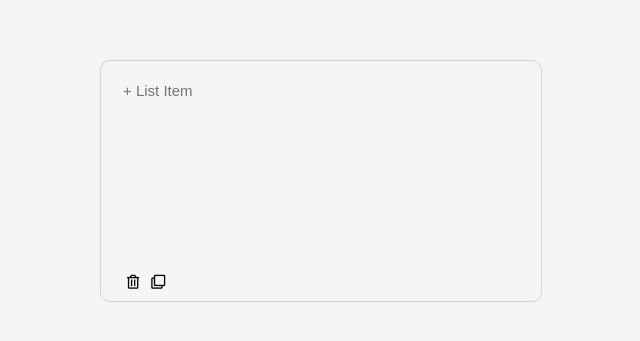
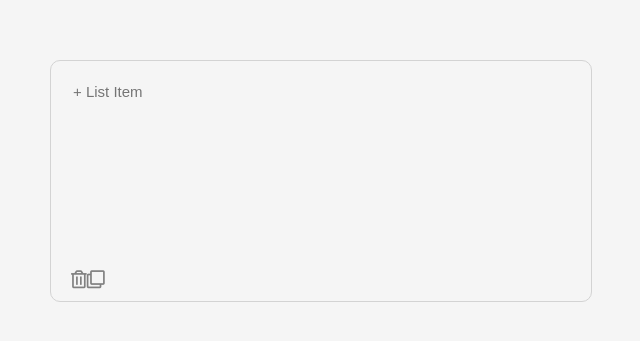
Before and after one commit to dsnair/google-keep-clone, a React (Create React App) app: page / in a window 1280 px wide. Shown: the part 219-560 px from the top of the page, without its empty margins (319-959 px from the left). Built offline with nearby package versions, Linux system fonts and the light colour scheme.

Commit message:
customize checkbox

```diff
--- a/src/App.css
+++ b/src/App.css
@@ -1,9 +1,10 @@
-.app {
-  min-width: 400px;
+#root {
+  width: 500px;
   min-height: 200px;
   padding: 20px;
   border: 1px solid lightgrey;
   border-radius: 10px;
+  font-size: 18px;
   position: relative;
 }
 
@@ -11,30 +12,35 @@
   display: flex;
   justify-content: space-between;
   align-items: center;
+  padding-bottom: 3px;
 }
 
-input[type='checkbox'] {
-  font-size: 20px;
-  cursor: pointer;
+.tasksInput {
+  border: 0;
+  outline: none;
+  background-color: whitesmoke;
+  font-size: 18px;
 }
 
-input[type='text'] {
+.taskInput {
   border: 0;
   outline: none;
   background-color: whitesmoke;
   font-size: 15px;
 }
 
-button {
+.fas,
+.far {
   border: 0;
   outline: none;
   background-color: whitesmoke;
+  color: grey;
   cursor: pointer;
-  font-size: 14px;
 }
 
-.timesBtn {
-  color: grey;
+.fa-square,
+.fa-check-square {
+  padding-right: 5px;
 }
 
 .menu {
--- a/src/App.js
+++ b/src/App.js
@@ -39,29 +39,25 @@ function App() {
   }
 
   return (
-    <div className="app">
+    <>
       {tasks.map((item, index) => (
         <form onSubmit={handleAdd} className="tasksForm" key={index}>
           <div>
-            <input
-              type="checkbox"
-              checked={item.isComplete}
-              onChange={() => handleComplete(index)}
+            <i
+              className={
+                item.isComplete ? 'far fa-check-square' : 'far fa-square'
+              }
+              onClick={() => handleComplete(index)}
             />
             <input
               type="text"
               value={item.task}
               onChange={handleUpdateTasks(index)}
               style={{ textDecoration: item.isComplete && 'line-through' }}
+              className="tasksInput"
             />
           </div>
-          <button
-            onClick={() => handleDelete(index)}
-            type="button"
-            className="timesBtn"
-          >
-            <i className="fas fa-times" />
-          </button>
+          <i className="fas fa-times" onClick={() => handleDelete(index)} />
         </form>
       ))}
 
@@ -70,19 +66,16 @@ function App() {
           type="text"
           value={task}
           onChange={handleUpdateTask}
-          placeholder="+ List Item"
+          placeholder="&#x2b; List Item"
+          className="taskInput"
         />
       </form>
 
       <section className="menu">
-        <button>
-          <i className="far fa-trash-alt" />
-        </button>
-        <button>
-          <i className="far fa-clone" />
-        </button>
+        <i className="far fa-trash-alt" />
+        <i className="far fa-clone" />
       </section>
-    </div>
+    </>
   )
 }
 
```
